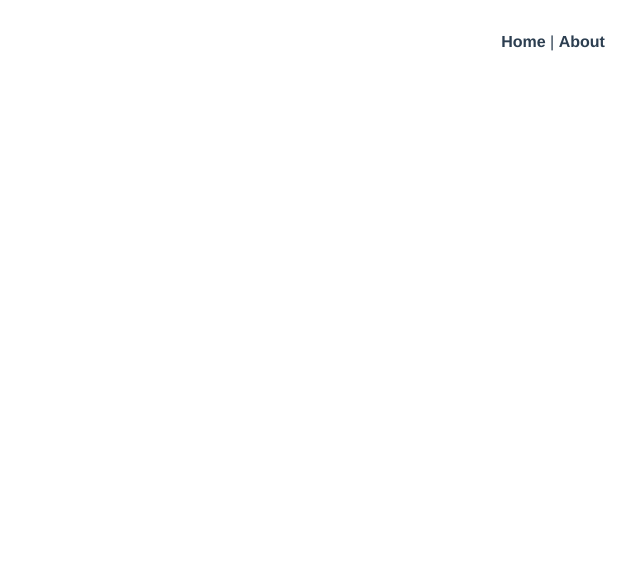
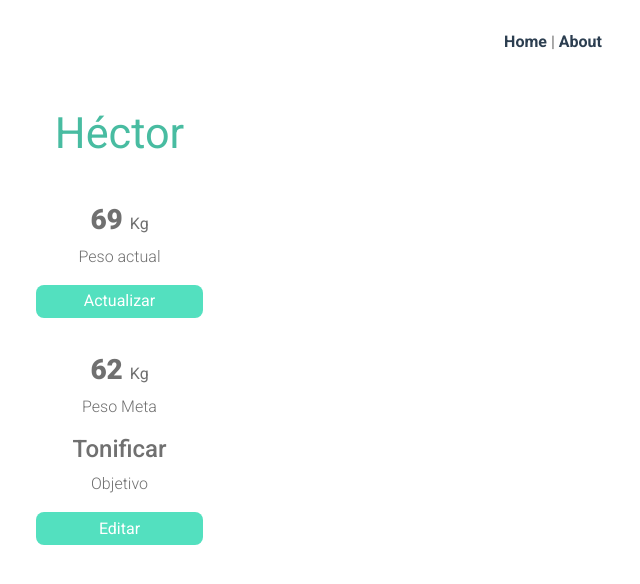
Before and after one commit to MattRomero/weighty, a Vue app in the folder client/: page /profile in a window 1280 px wide. Shown: the top 584 px of the page, without its empty margins (87-727 px from the left). Built offline with nearby package versions, Linux system fonts and the light colour scheme.

Commit message:
added profile view and modals

```diff
--- a/client/src/App.vue
+++ b/client/src/App.vue
@@ -9,12 +9,14 @@
 </template>
 
 <style>
+@import url('https://fonts.googleapis.com/css2?family=Roboto:ital,wght@0,100;0,300;0,400;0,500;0,700;0,900;1,100;1,300;1,400;1,500;1,700&display=swap');
+
 #app {
-  font-family: Avenir, Helvetica, Arial, sans-serif;
+  font-family: 'Roboto', sans-serif;
   -webkit-font-smoothing: antialiased;
   -moz-osx-font-smoothing: grayscale;
   text-align: center;
-  color: #2c3e50;
+  color: #707070;
 }
 
 #nav {
--- /dev/null
+++ b/client/src/components/profile/Profile.css
@@ -0,0 +1,3 @@
+body {
+    background-color: #F1F4FA;
+}
--- /dev/null
+++ b/client/src/components/profile/Profile.vue
@@ -0,0 +1,27 @@
+<template>
+<b-container>
+    <b-row>
+        <ProfileCard :profileInfo="person"/>
+    </b-row>
+</b-container>
+</template>
+
+<script>
+import ProfileCard from './profileCard/ProfileCard';
+
+export default {
+    name: 'Profile',
+    data(){
+        return {
+            person: {name: 'Héctor', weight: 69, idealWeight: 62,  goal: 'Tonificar'}
+        }
+    },
+    components: {
+        ProfileCard
+    }
+};
+</script>
+
+<style scoped>
+@import './Profile.css'
+</style>
--- /dev/null
+++ b/client/src/components/profile/profileCard/ProfileCard.vue
@@ -0,0 +1,77 @@
+<template>
+  <div class="profile__card">
+    <h2>{{ profileInfo.name }}</h2>
+    <div class="card-top">
+      <h3>{{profileInfo.weight}} <span>Kg</span></h3>
+      <p>Peso actual</p>
+      <b-button v-b-modal="'update-modal'" class='profile__card-btn'>Actualizar</b-button>
+    </div>
+    <div class="card-bottom">
+      <h3>{{profileInfo.idealWeight}} <span>Kg</span></h3>
+      <p>Peso Meta</p>
+      <h4>{{profileInfo.goal}}</h4>
+      <p>Objetivo</p>
+      <b-button v-b-modal="'edit-modal'" class='profile__card-btn'>Editar</b-button>
+    </div>
+  <b-modal id="update-modal" hide-footer>
+    <template #modal-title>
+        <h3>Actualizar peso</h3>
+    </template>
+    <b-form-input type="number"></b-form-input>
+  </b-modal>
+  <b-modal id="edit-modal" hide-footer>
+    <template #modal-title>
+        <h3>Editar datos</h3>
+    </template>
+    <b-form-input type="number"></b-form-input>
+  </b-modal>
+  </div>
+</template>
+
+<script>
+export default {
+    name: "ProfileCard",
+    props: {
+    profileInfo: {
+      type: Object
+    },
+  },
+}
+</script>
+
+<style scoped>
+.profile__card {
+    background-color: #fff;
+    border-radius: 1.25rem;
+    padding: 1.5rem 3.3rem;
+}
+.profile__card .card-top,
+.profile__card .card-bottom {
+  padding-top: 2.2rem;
+}
+.profile__card h2 {
+  color: #48BCA1;
+  font-size: 2.7rem;
+  font-weight: 400;
+}
+
+.profile__card p {
+  font-weight: 300;
+}
+.profile__card h3 {
+  font-weight: 900;
+}
+.profile__card h3 span {
+  font-size: 1rem;
+  font-weight: 400;
+}
+.profile__card .profile__card-btn {
+  background-color: #53E0BF;
+  border: none;
+  padding: 0.3rem 3rem;
+  border-radius: 0.5rem;
+  width: 100%;
+
+}
+
+</style>
--- /dev/null
+++ b/client/src/components/profile/router.js
@@ -0,0 +1,8 @@
+const Profile = [{
+    path: '/profile',
+    name: 'Profile',
+    component: () => import('../../views/Profile.vue'),
+
+}]
+
+export default Profile
--- a/client/src/router/index.js
+++ b/client/src/router/index.js
@@ -1,10 +1,11 @@
 import Vue from "vue";
 import VueRouter from "vue-router";
 import Home from "../views/Home.vue";
-
+import Profile from "../components/profile/router";
 Vue.use(VueRouter);
 
 const routes = [
+  ...Profile,
   {
     path: "/",
     name: "Home",
--- /dev/null
+++ b/client/src/views/Profile.vue
@@ -0,0 +1,17 @@
+<template>
+  <Profile/>
+</template>
+
+<script>
+import Profile from '../components/profile/Profile';
+export default {
+    components: {
+        Profile,
+    }
+
+}
+</script>
+
+<style>
+
+</style>
```
Also changed, not shown: client/src/components/modal/Modal.vue (added, +18 -0 lines).
